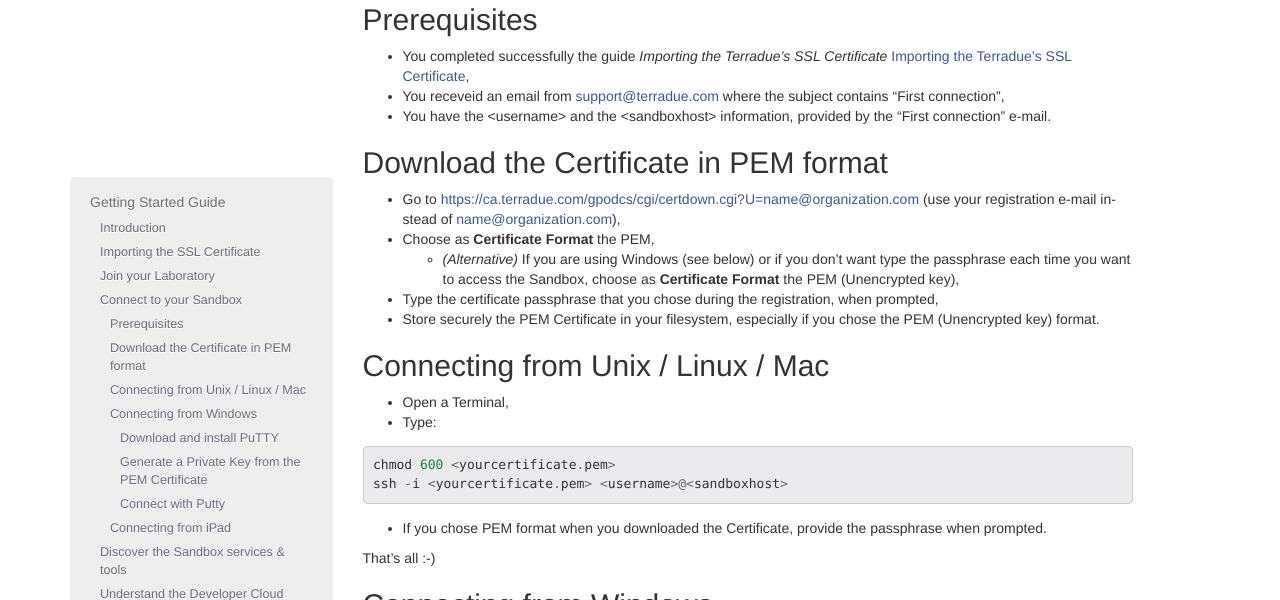
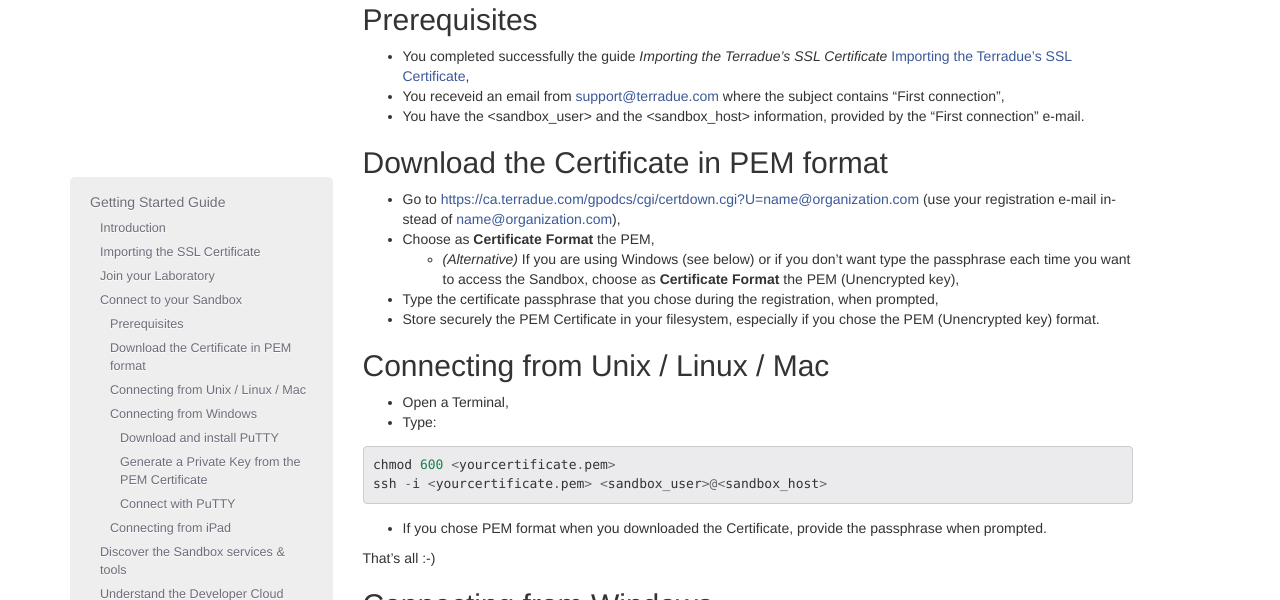
Before and after one commit to Terradue/doc-developer-sandbox, a Sphinx documentation site: the page built from source/start/sandbox.rst, in a window 1280 px wide and 1400 px high, scrolled down 274 px. Shown: the part 152-752 px from the top of the window. Built offline with Sphinx 7.4.7, drawn with Linux system fonts in a browser that asks for light colours; pages that are not in the unit, such as notebooks, are missing from menus; some of the changed lines change nothing that is shown; some of the changed text lies outside the part shown.

Commit message:
Update sandbox.rst

```diff
--- a/source/start/sandbox.rst
+++ b/source/start/sandbox.rst
@@ -8,7 +8,7 @@
 
 - You completed successfully the guide *Importing the Terradue's SSL Certificate* :doc:`certificate`,
 - You receveid an email from support@terradue.com where the subject contains "First connection",
-- You have the <username> and the <sandboxhost> information, provided by the "First connection" e-mail.
+- You have the <sandbox_user> and the <sandbox_host> information, provided by the "First connection" e-mail.
 
 Download the Certificate in PEM format
 --------------------------------------
@@ -33,7 +33,7 @@
 .. code::
 
   chmod 600 <yourcertificate.pem>
-  ssh -i <yourcertificate.pem> <username>@<sandboxhost>
+  ssh -i <yourcertificate.pem> <sandbox_user>@<sandbox_host>
 
 - If you chose PEM format when you downloaded the Certificate, provide the passphrase when prompted.
 
@@ -91,14 +91,14 @@
 
 - Store securely in your filesystem the private key generated, naming it in <yourcertificate>.ppk .
 
-Connect with Putty
+Connect with PuTTY
 ^^^^^^^^^^^^^^^^^^
 
 - Open a Command Prompt and type:
 
 .. code::
 
-  putty -i <yourcertificate>.ppk <user>@<sandboxhost>
+  putty -i <yourcertificate>.ppk <sandbox_user>@<sandbox_host>
 
 That's all :-)
 
```
